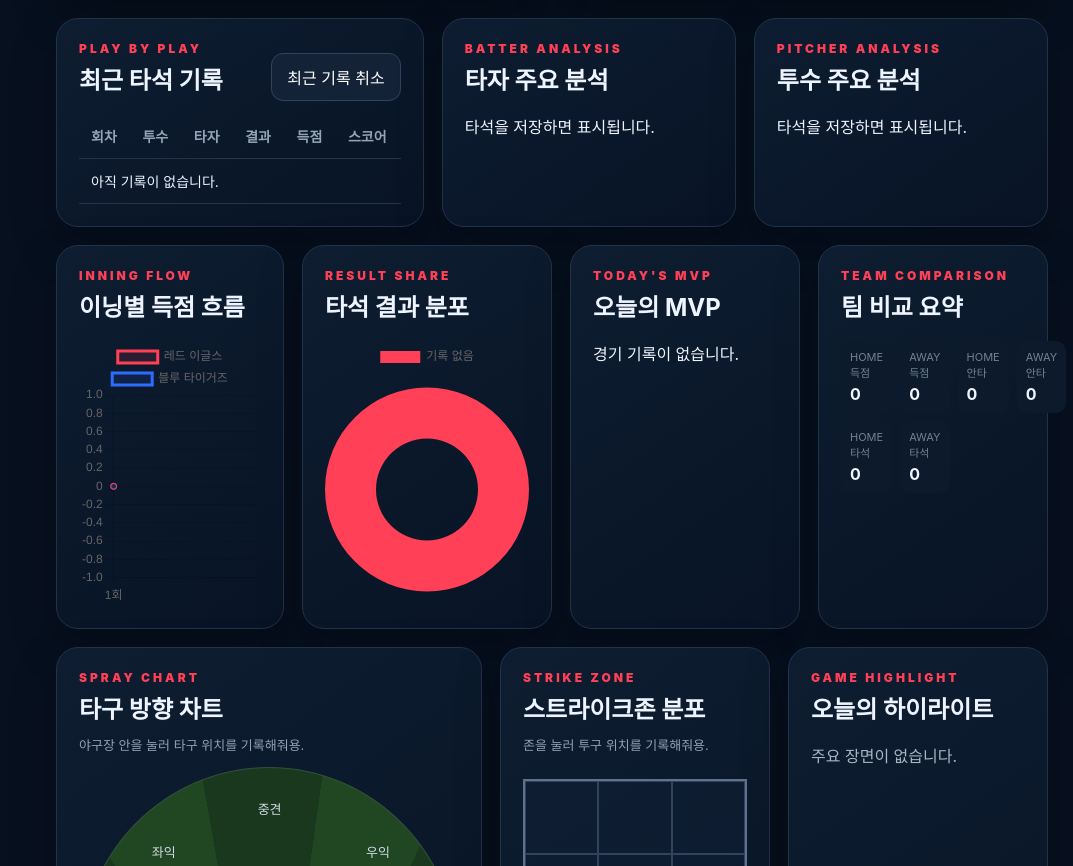
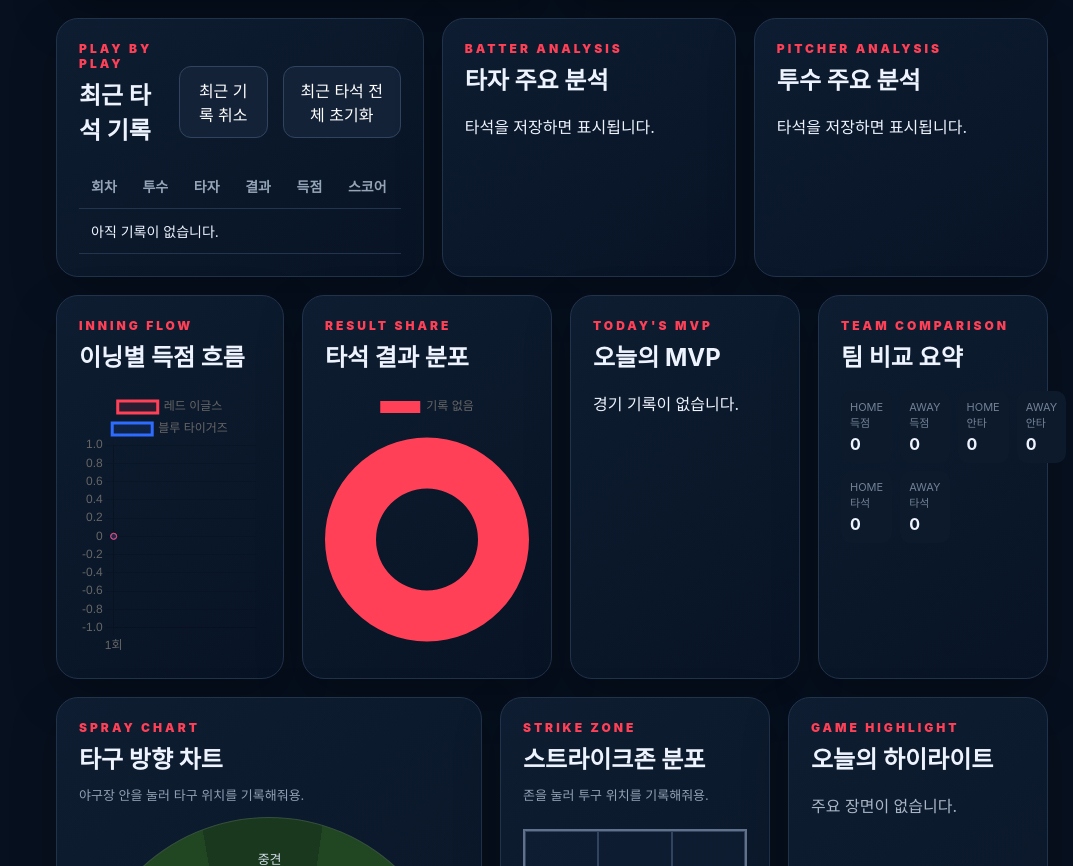
Before and after one commit to leswoo2112-cloud/diamond-vision, a plain HTML site: page index.html in a window 1280 px wide. Shown: the part 1372-2238 px from the top of the page, without its empty margins (207-1280 px from the left). Drawn offline with nearby package versions, Linux system fonts and the light colour scheme.

Commit message:
index.html 업데이트

```diff
--- a/index.html
+++ b/index.html
@@ -649,6 +649,12 @@
                         >
                             최근 기록 취소
                         </button>
+                        <button
+    type="button"
+    onclick="clearAllPlateAppearances()"
+>
+    최근 타석 전체 초기화
+</button>
                     </div>
 
                     <div class="table-wrap">
```
